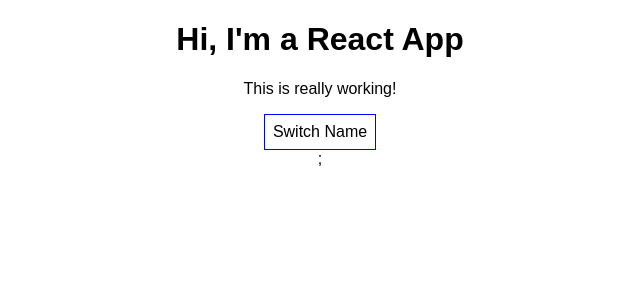
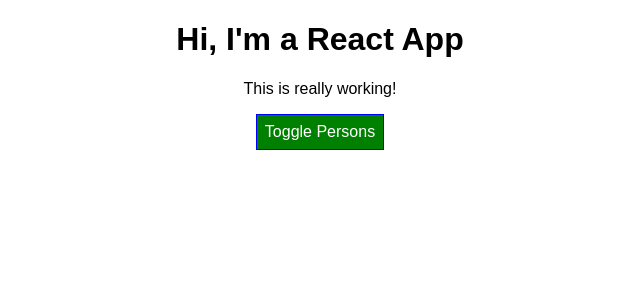
Before and after one commit to Holtek/React-Course, a React (Create React App) app in the folder module-1/my-app/: page / in a window 1280 px wide. Shown: the top 300 px of the page, without its empty margins (320-960 px from the left). Built offline with nearby package versions, Linux system fonts and the light colour scheme.

Commit message:
styling in react

```diff
--- a/module-1/my-app/package.json
+++ b/module-1/my-app/package.json
@@ -3,6 +3,7 @@
   "version": "0.1.0",
   "private": true,
   "dependencies": {
+    "radium": "^0.19.4",
     "react": "^16.0.0-rc.3",
     "react-dom": "^16.0.0-rc.3",
     "react-scripts": "1.0.13"
--- a/module-1/my-app/src/App.css
+++ b/module-1/my-app/src/App.css
@@ -1,3 +1,11 @@
 .App {
   text-align: center;
 }
+
+.red {
+  color: red;
+}
+
+.bold {
+  font-weight: bold;
+}
--- a/module-1/my-app/src/App.js
+++ b/module-1/my-app/src/App.js
@@ -1,54 +1,41 @@
 import React, { Component } from "react";
 import "./App.css";
+import Radium, { StyleRoot } from "radium";
 import Person from "./Person/Person";
-import person from "./Person/Person";
 
 class App extends Component {
   state = {
     persons: [
-      { id: "ddas", name: "Boo", age: 10 },
-      { id: "bcds", name: "Too", age: 20 },
-      { id: "ngtd", name: "Roo", age: 30 }
+      { id: "asfa1", name: "Max", age: 28 },
+      { id: "vasdf1", name: "Manu", age: 29 },
+      { id: "asdf11", name: "Stephanie", age: 26 }
     ],
     otherState: "some other value",
-    showPersons: true
+    showPersons: false
   };
 
-  // switchNameHandler = newName => {
-  //   // console.log("was clicked");
-  //   // Don't do this : this.state.persons[0].name = "Booooroo";
-  //   this.setState({
-  //     persons: [
-  //       { name: newName, age: 10 },
-  //       { name: "Toobee", age: 20 },
-  //       { name: "Rootee", age: 30 }
-  //     ]
-  //   });
-  // };
-
   nameChangedHandler = (event, id) => {
-    const personIndex = this.state.persons.find(p => {
+    const personIndex = this.state.persons.findIndex(p => {
       return p.id === id;
     });
+
     const person = {
       ...this.state.persons[personIndex]
     };
+
+    // const person = Object.assign({}, this.state.persons[personIndex]);
 
     person.name = event.target.value;
 
     const persons = [...this.state.persons];
     persons[personIndex] = person;
-    this.setState({
-      persons: [
-        { name: "Boo", age: 10 },
-        { name: event.target.value, age: 20 },
-        { name: "Rootee", age: 30 }
-      ]
-    });
+
+    this.setState({ persons: persons });
   };
 
   deletePersonHandler = personIndex => {
-    const persons = this.state.persons.slice();
+    // const persons = this.state.persons.slice();
+    const persons = [...this.state.persons];
     persons.splice(personIndex, 1);
     this.setState({ persons: persons });
   };
@@ -60,19 +47,27 @@
 
   render() {
     const style = {
-      backgroundColor: "white",
+      backgroundColor: "green",
+      color: "white",
       font: "inherit",
       border: "1px solid blue",
-      padding: "8px"
+      padding: "8px",
+      cursor: "pointer",
+      ":hover": {
+        backgroundColor: "lightgreen",
+        color: "black"
+      }
     };
+
     let persons = null;
+
     if (this.state.showPersons) {
       persons = (
         <div>
           {this.state.persons.map((person, index) => {
             return (
               <Person
-                click={this.deletePersonHandler(index)}
+                click={() => this.deletePersonHandler(index)}
                 name={person.name}
                 age={person.age}
                 key={person.id}
@@ -80,22 +75,38 @@
               />
             );
           })}
-          ;
         </div>
       );
+
+      style.backgroundColor = "red";
+      style[":hover"] = {
+        backgroundColor: "salmon",
+        color: "black"
+      };
     }
+
+    const classes = [];
+    if (this.state.persons.length <= 2) {
+      classes.push("red"); // classes = ['red']
+    }
+    if (this.state.persons.length <= 1) {
+      classes.push("bold"); // classes = ['red', 'bold']
+    }
+
     return (
+      <StyleRoot>
         <div className="App">
           <h1>Hi, I'm a React App</h1>
-        <p>This is really working!</p>
+          <p className={classes.join(" ")}>This is really working!</p>
           <button style={style} onClick={this.togglePersonsHandler}>
-          Switch Name
+            Toggle Persons
           </button>
           {persons}
         </div>
+      </StyleRoot>
     );
     // return React.createElement('div', {className: 'App'}, React.createElement('h1', null, 'Does this work now?'));
   }
 }
 
-export default App;
+export default Radium(App);
--- a/module-1/my-app/src/Person/Person.css
+++ b/module-1/my-app/src/Person/Person.css
@@ -1,8 +1,14 @@
-.person {
-  widows: 60%;
-  margin: auto;
-  border: 1px solid #eee;
-  box-shadow: 0 2px 3px #333;
-  padding: 16px;
-  text-align: center;
+.Person {
+    width: 60%;
+    margin: 16px auto;
+    border: 1px solid #eee;
+    box-shadow: 0 2px 3px #ccc;
+    padding: 16px;
+    text-align: center;
 }
+
+/* @media (min-width: 500px) {
+    .Person {
+        width: 450px;
+    }
+} */
--- a/module-1/my-app/src/Person/person.js
+++ b/module-1/my-app/src/Person/person.js
@@ -1,8 +1,10 @@
 import React from "react";
+import Radium from "radium";
 import "./Person.css";
+
 const person = props => {
   return (
-    <div className="person">
+    <div className="Person">
       <p onClick={props.click}>
         I'm {props.name} and I am {props.age} years old!
       </p>
@@ -12,4 +14,4 @@
   );
 };
 
-export default person;
+export default Radium(person);
```
Also changed, not shown: module-1/my-app/src/index.js (+6 -6 lines), 1 other file (tests, documents, lock files or other folders). Lines whose indentation alone changed are shown as unchanged.
